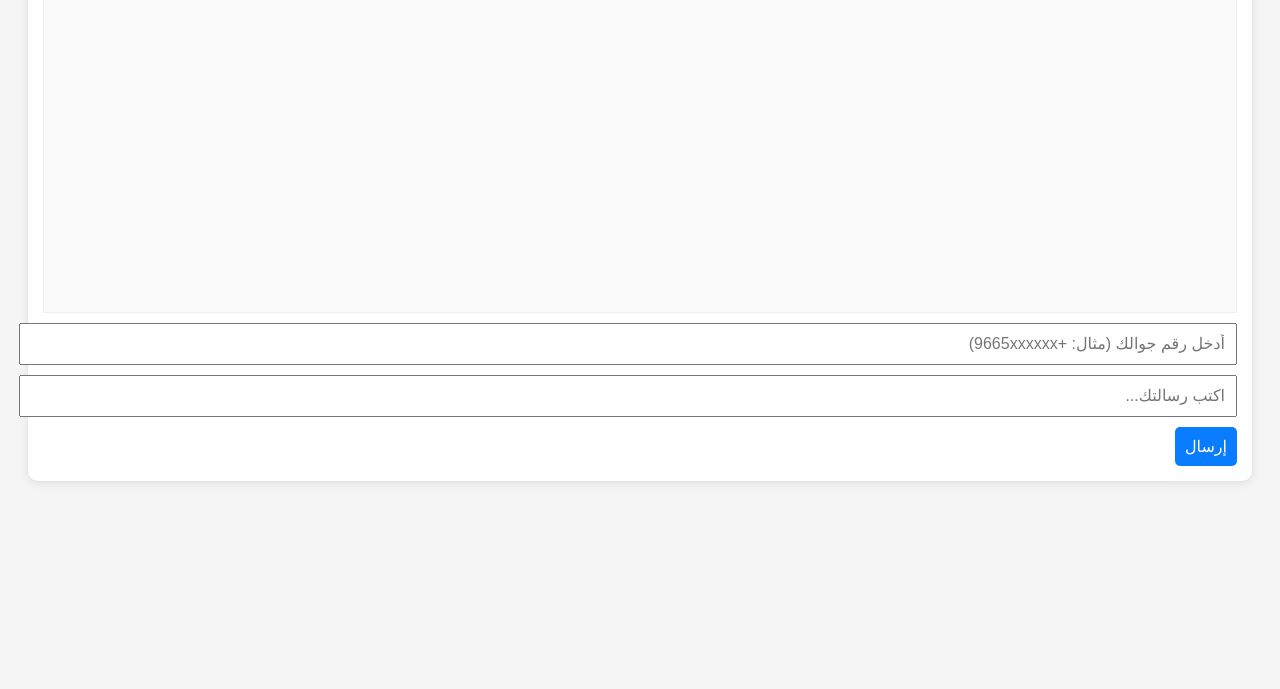
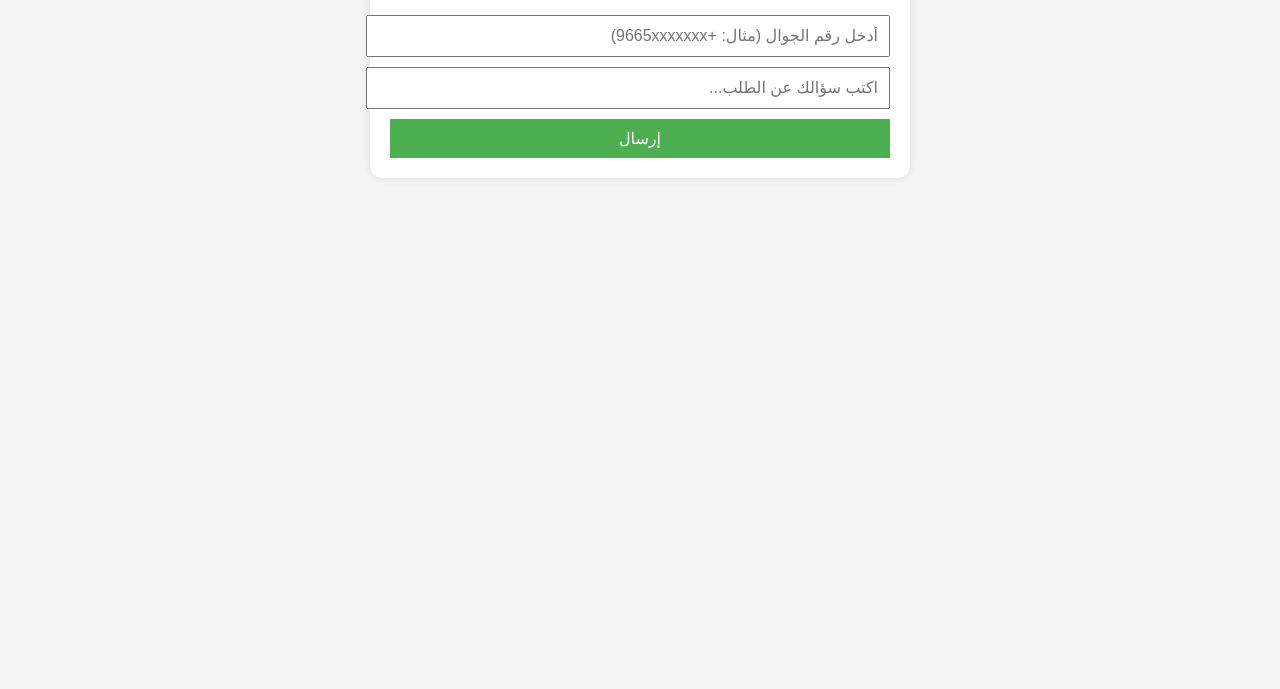
Before and after one commit to omarabdalla1/salla-web, a website: page public/widget.html in a window 1280 px wide. Shown: the part 111-800 px from the top of the page. Drawn offline with Linux system fonts and the light colour scheme.

Commit message:
Update widget.html

```diff
--- a/public/widget.html
+++ b/public/widget.html
@@ -2,64 +2,75 @@
 <html lang="ar" dir="rtl">
 <head>
   <meta charset="UTF-8" />
-  <title>مساعد الطلبات الذكي</title>
+  <meta name="viewport" content="width=device-width, initial-scale=1.0"/>
+  <title>مساعد الطلبات</title>
   <style>
     body {
       font-family: sans-serif;
       padding: 20px;
-      background: #f5f5f5;
-      direction: rtl;
+      background: #f4f4f4;
     }
-    #chat {
+    #chat-box {
+      width: 100%;
+      max-width: 500px;
+      margin: auto;
       background: white;
-      border-radius: 10px;
-      padding: 15px;
-      max-width: 100%;
-      box-shadow: 0 2px 8px rgba(0,0,0,0.1);
+      padding: 20px;
+      border-radius: 12px;
+      box-shadow: 0 0 10px rgba(0,0,0,0.1);
     }
-    #messages {
-      height: 300px;
-      overflow-y: auto;
+    .msg {
       margin-bottom: 10px;
-      border: 1px solid #eee;
       padding: 10px;
-      background: #fafafa;
+      border-radius: 8px;
     }
+    .user { background: #e0f7fa; text-align: right; }
+    .bot { background: #f1f8e9; text-align: left; }
     input, button {
+      width: 100%;
       padding: 10px;
+      margin-top: 10px;
       font-size: 16px;
     }
     button {
-      background: #0A7CFF;
+      background: #4caf50;
       color: white;
       border: none;
-      border-radius: 5px;
+      cursor: pointer;
+    }
+    button:hover {
+      background: #45a049;
     }
   </style>
 </head>
 <body>
-  <div id="chat">
-    <h3>مساعد الطلبات الذكي</h3>
-    <div id="messages"></div>
-    <input id="phone" placeholder="أدخل رقم جوالك (مثال: +9665xxxxxx)" style="width: 100%; margin-bottom: 10px;" />
-    <input id="msg" placeholder="اكتب رسالتك..." style="width: 100%; margin-bottom: 10px;" />
-    <button onclick="send()">إرسال</button>
+  <div id="chat-box">
+    <h2>🛍️ مساعد الطلبات</h2>
+    <input type="text" id="phone" placeholder="أدخل رقم الجوال (مثال: +9665xxxxxxx)" />
+    <input type="text" id="message" placeholder="اكتب سؤالك عن الطلب..." />
+    <button onclick="sendMessage()">إرسال</button>
+    <div id="chat-log"></div>
   </div>
 
   <script>
-    async function send() {
-      const message = document.getElementById("msg").value;
+    async function sendMessage() {
       const phone = document.getElementById("phone").value;
+      const message = document.getElementById("message").value;
+      const chatLog = document.getElementById("chat-log");
+
+      if (!phone || !message) return alert("يرجى تعبئة الحقول");
+
+      chatLog.innerHTML += `<div class="msg user">${message}</div>`;
+
       const res = await fetch("/chat", {
         method: "POST",
         headers: { "Content-Type": "application/json" },
         body: JSON.stringify({ message, phone })
       });
+
       const data = await res.json();
-      const messages = document.getElementById("messages");
-      messages.innerHTML += `<div><b>أنت:</b> ${message}</div>`;
-      messages.innerHTML += `<div><b>المساعد:</b> ${data.reply}</div>`;
-      document.getElementById("msg").value = "";
+      chatLog.innerHTML += `<div class="msg bot">${data.reply}</div>`;
+      document.getElementById("message").value = "";
     }
   </script>
 </body>
```
